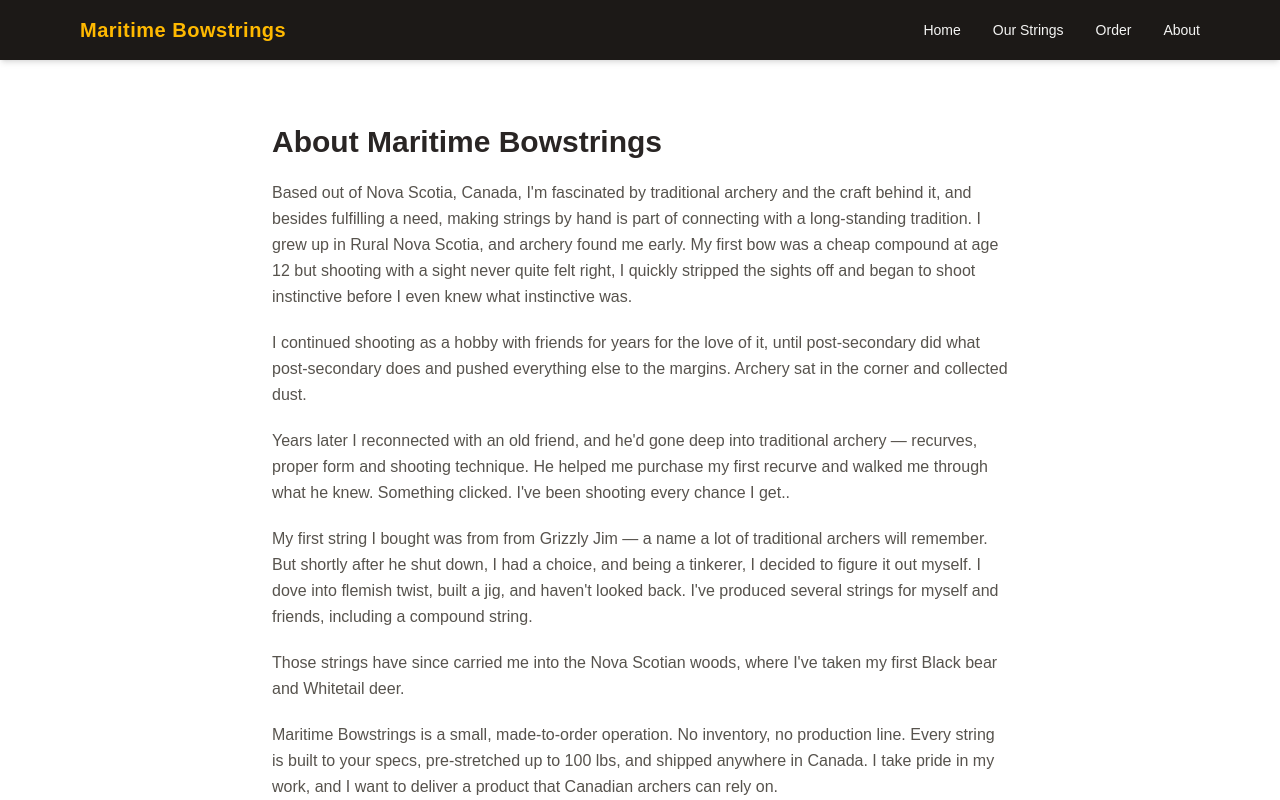
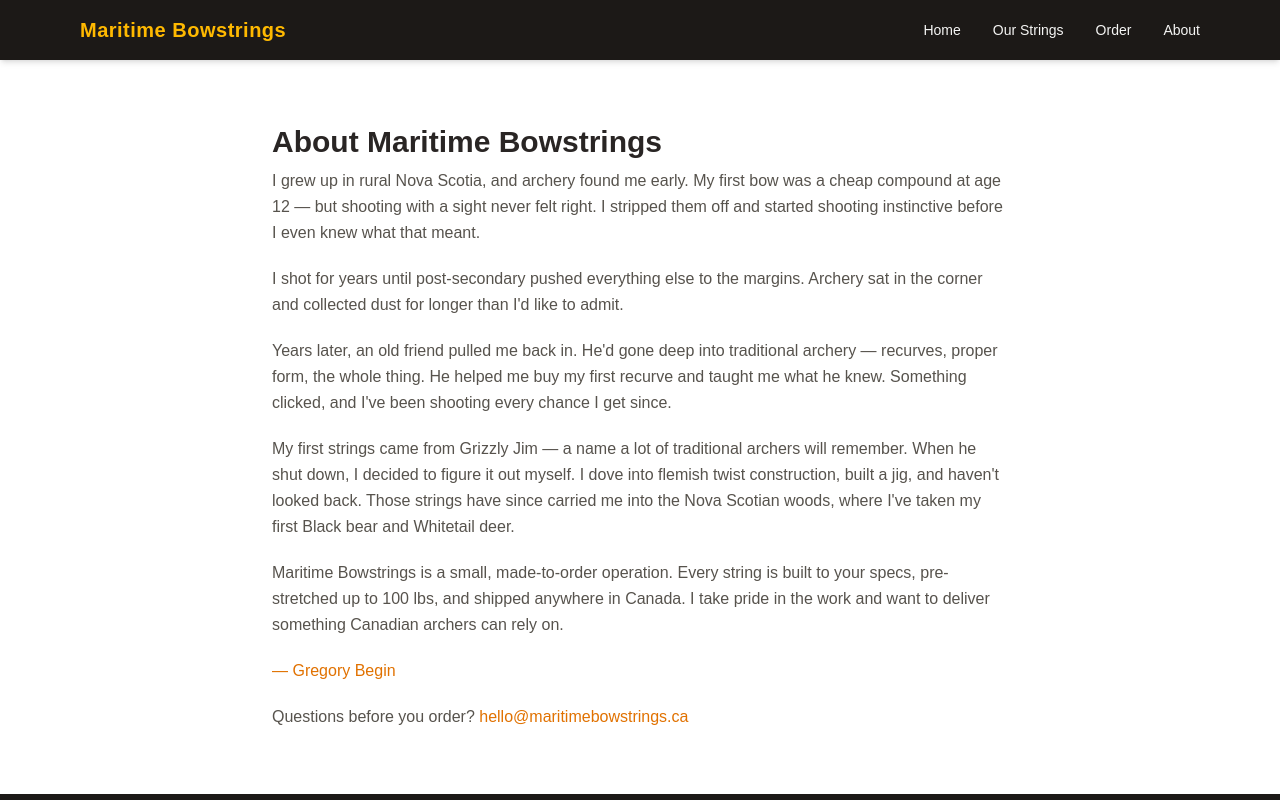
Before and after one commit to Cascodex/bowstrings-website, a Next.js app: page /about in a window 1280 px wide. Shown: the top 800 px of the page. Built offline with nearby package versions, Linux system fonts and the light colour scheme.

Commit message:
About page: tighten copy, same story beats

```diff
--- a/src/app/about/page.tsx
+++ b/src/app/about/page.tsx
@@ -10,49 +10,37 @@ export default function AboutPage() {
     <main className="max-w-3xl mx-auto px-4 py-16">
       <h1 className="text-3xl font-bold text-stone-800 mb-2">About Maritime Bowstrings</h1>
       <div className="space-y-5 text-stone-600 leading-relaxed">
-        <p> </p>
         <p>
-
-          Based out of Nova Scotia, Canada, I&apos;m fascinated by traditional archery and the
-          craft behind it, and besides fulfilling a need, making strings by hand is part of connecting with a long-standing tradition.
-
-          I grew up in Rural Nova Scotia, and archery found me early. My first bow was a cheap compound at age 12 but
-          shooting with a sight never quite felt right, I quickly stripped the sights off and began to shoot instinctive
-          before I even knew what instinctive was.
+          I grew up in rural Nova Scotia, and archery found me early. My first bow was a cheap
+          compound at age 12 — but shooting with a sight never felt right. I stripped them off
+          and started shooting instinctive before I even knew what that meant.
         </p>
         <p>
-          I continued shooting as a hobby with friends for years for the love of it, until post-secondary did what post-secondary does
-          and pushed everything else to the margins. Archery sat in the corner and collected dust.
+          I shot for years until post-secondary pushed everything else to the margins. Archery
+          sat in the corner and collected dust for longer than I&apos;d like to admit.
         </p>
         <p>
-          Years later I reconnected with an old friend, and he&apos;d gone deep
-          into traditional archery — recurves, proper form and shooting technique. He helped me purchase my first recurve
-          and walked me through what he knew. Something clicked. I&apos;ve been shooting
-          every chance I get..
+          Years later, an old friend pulled me back in. He&apos;d gone deep into traditional
+          archery — recurves, proper form, the whole thing. He helped me buy my first recurve
+          and taught me what he knew. Something clicked, and I&apos;ve been shooting every
+          chance I get since.
         </p>
         <p>
-          My first string I bought was from from Grizzly Jim — a
-          name a lot of traditional archers will remember. But shortly after he shut down, I had a choice, and being a tinkerer, I decided
-          to figure it out myself. I dove into flemish twist, built a jig, and haven&apos;t looked back. I&apos;ve produced several strings
-          for myself and friends, including a compound string.
+          My first strings came from Grizzly Jim — a name a lot of traditional archers will
+          remember. When he shut down, I decided to figure it out myself. I dove into flemish
+          twist construction, built a jig, and haven&apos;t looked back. Those strings have
+          since carried me into the Nova Scotian woods, where I&apos;ve taken my first Black
+          bear and Whitetail deer.
         </p>
         <p>
-          Those strings have since carried me into the Nova Scotian woods, where I&apos;ve taken
-          my first Black bear and Whitetail deer.
+          Maritime Bowstrings is a small, made-to-order operation. Every string is built to
+          your specs, pre-stretched up to 100 lbs, and shipped anywhere in Canada. I take
+          pride in the work and want to deliver something Canadian archers can rely on.
         </p>
+        <p className="text-amber-600 font-medium">— Gregory Begin</p>
         <p>
-          Maritime Bowstrings is a small, made-to-order operation. No inventory, no production
-          line. Every string is built to your specs, pre-stretched up to 100 lbs, and shipped
-          anywhere in Canada. I take pride in my work, and I want to deliver a product that
-          Canadian archers can rely on.
-        </p>
-              <p className="text-amber-600 font-medium mb-10">- Gregory Begin</p>
-        <p>
-          Questions before you order? I&apos;m happy to talk.{' '}
-          <a
-            href="mailto:hello@maritimebowstrings.ca"
-            className="text-amber-600 hover:underline"
-          >
+          Questions before you order?{' '}
+          <a href="mailto:hello@maritimebowstrings.ca" className="text-amber-600 hover:underline">
             hello@maritimebowstrings.ca
           </a>
         </p>
```
